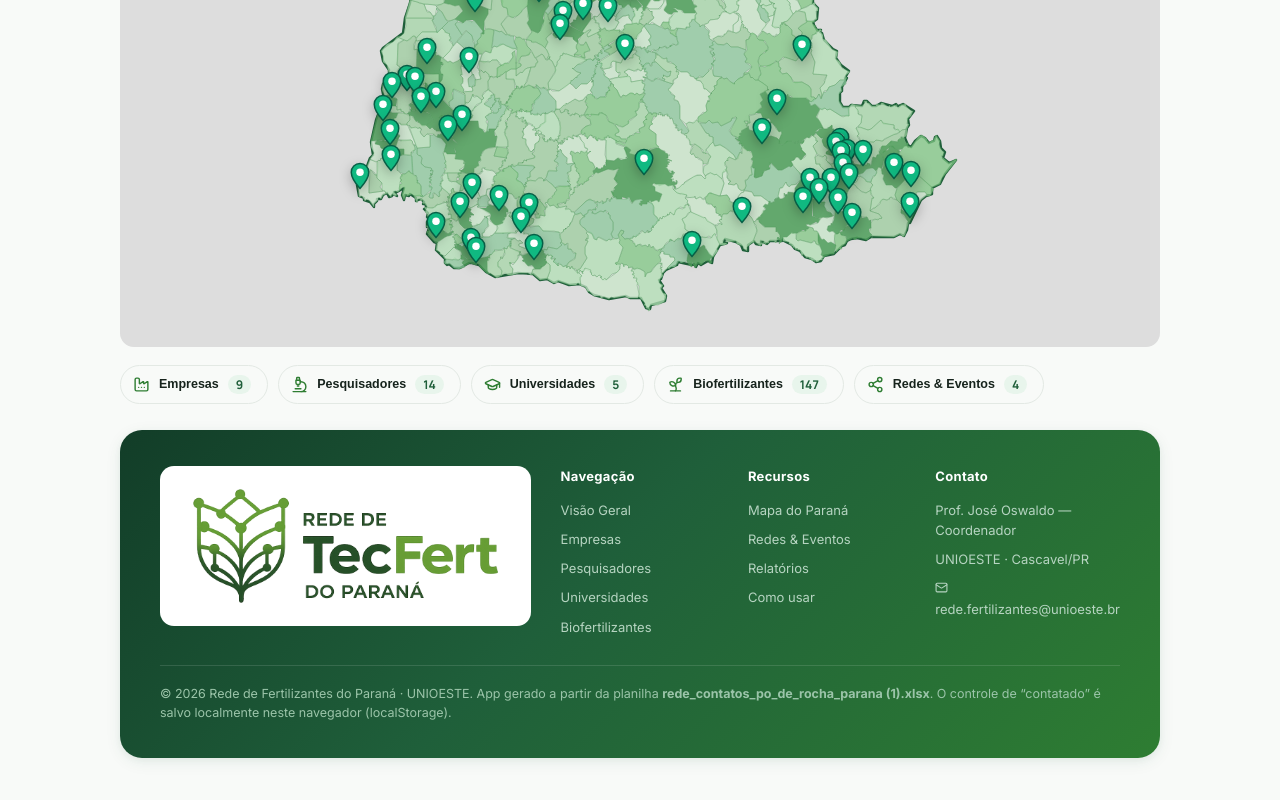
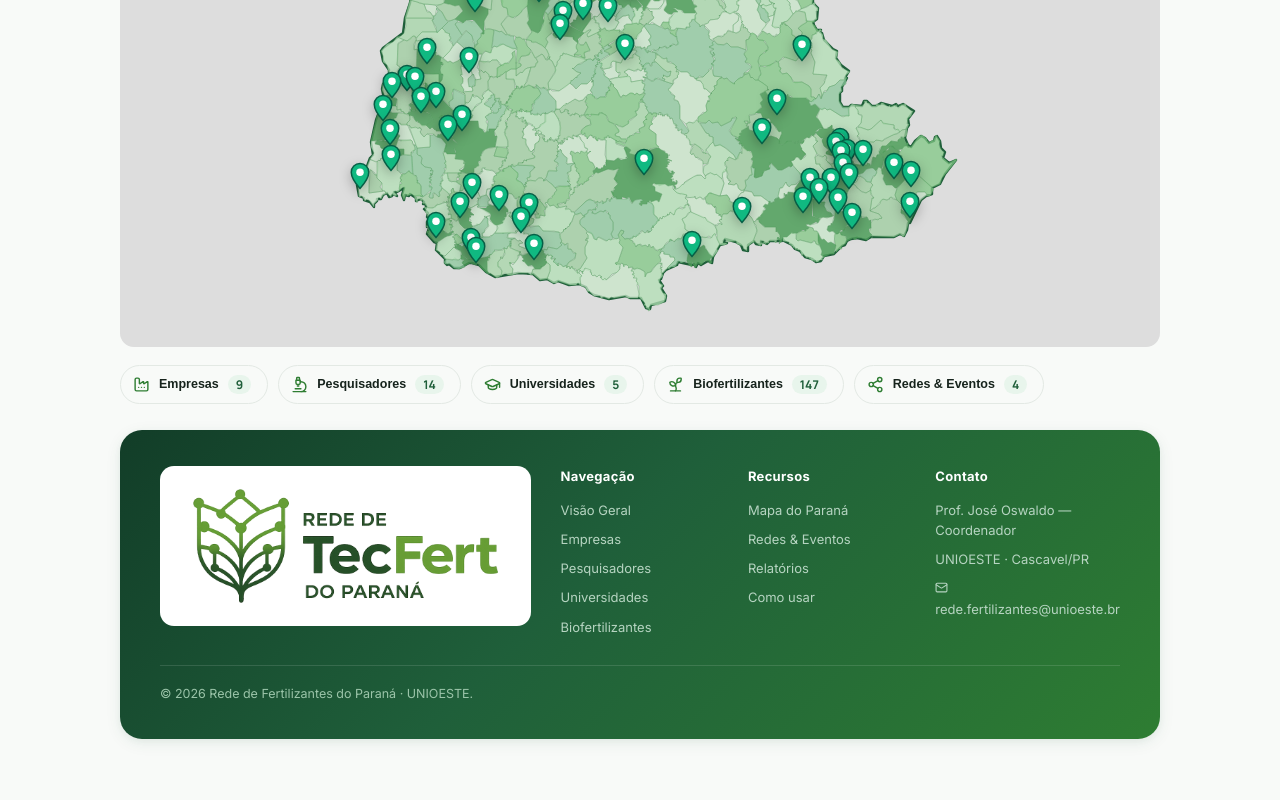
Before and after one commit to Labtes-Unioeste/Gerenciador, a React (Vite) app: page / in a window 1280 px wide. Shown: the part 829-1629 px from the top of the page. Built offline with nearby package versions, Linux system fonts and the light colour scheme; a web font is replaced by a local one.

Commit message:
style(footer): remove mencao a planilha de origem e ao controle localStorage do texto de copyright, deixando so a linha institucional

```diff
--- a/src/components/Footer.jsx
+++ b/src/components/Footer.jsx
@@ -47,9 +47,7 @@ export default function Footer() {
         </div>
       </div>
       <div className="copy">
-        © {new Date().getFullYear()} Rede de Fertilizantes do Paraná · UNIOESTE. App gerado a
-        partir da planilha <b>rede_contatos_po_de_rocha_parana (1).xlsx</b>. O controle de
-        “contatado” é salvo localmente neste navegador (localStorage).
+        © {new Date().getFullYear()} Rede de Fertilizantes do Paraná · UNIOESTE.
       </div>
     </motion.footer>
   )
```
